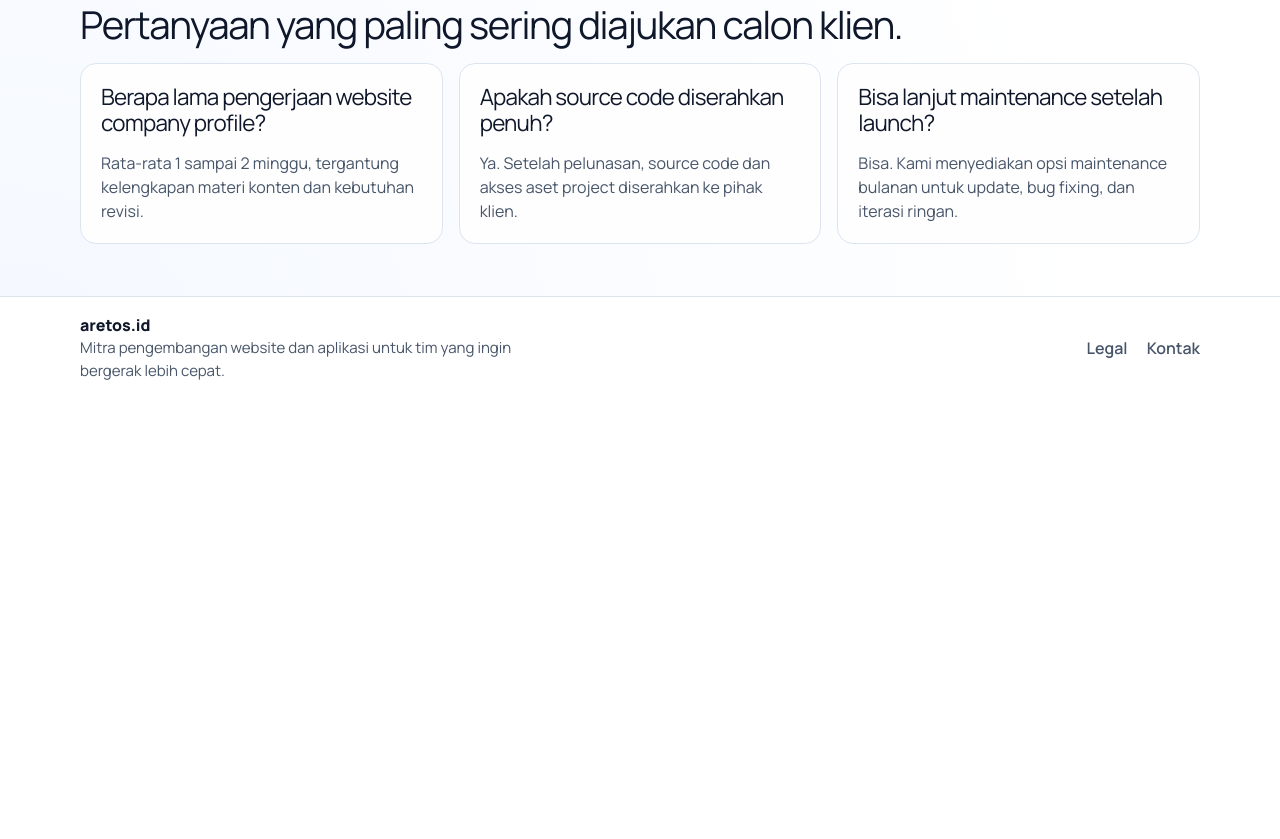
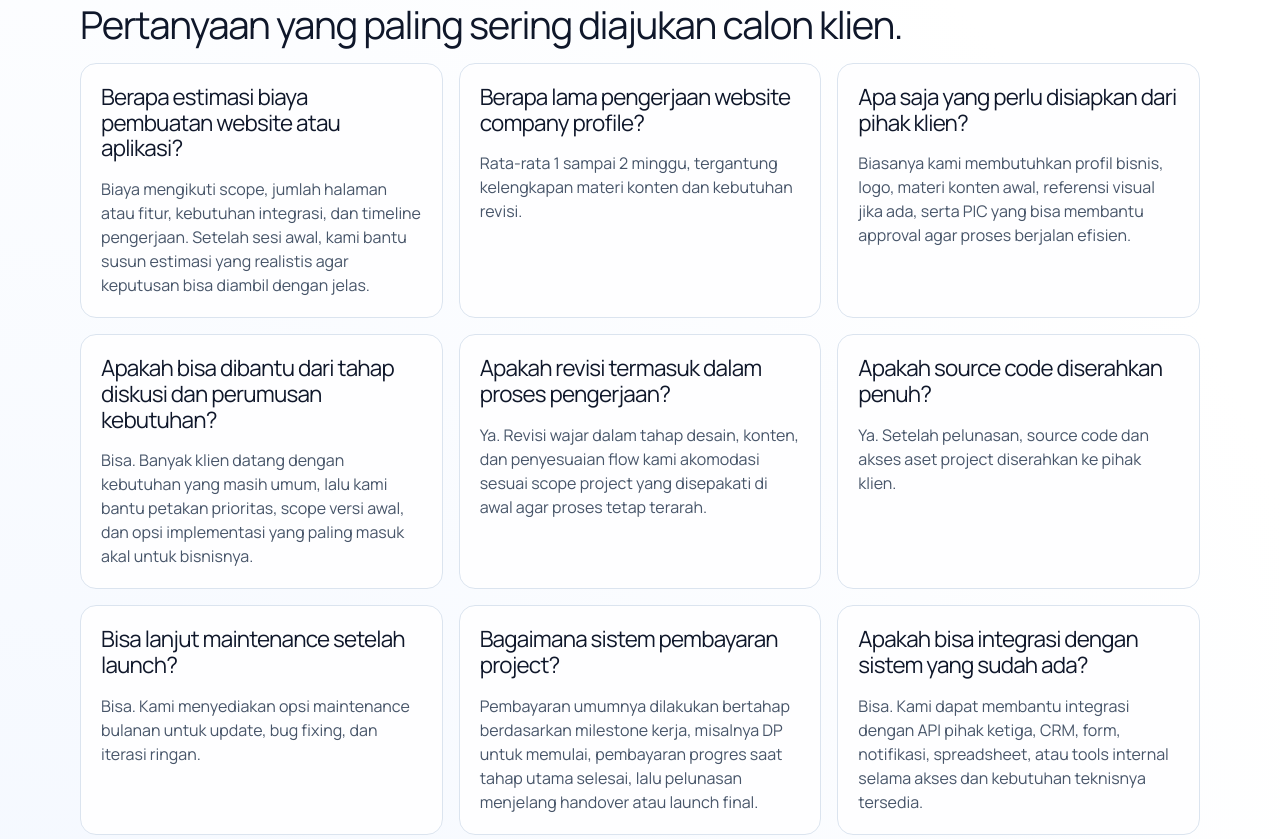
Before and after one commit to omandotkom/aretos.id, an Astro site: page / in a window 1280 px wide. Shown: the part 1786-2625 px from the top of the page. Before the commit the page ends 2185 px from the top, so only its background shows below. Built offline with nearby package versions, Linux system fonts and the light colour scheme; Astro itself is replaced by a stand-in of ours.

Commit message:
Expand homepage FAQ for trust and conversion

```diff
--- a/src/pages/index.astro
+++ b/src/pages/index.astro
@@ -10,8 +10,24 @@ const serviceHighlights = [
 
 const faqs = [
   {
+    question: "Berapa estimasi biaya pembuatan website atau aplikasi?",
+    answer: "Biaya mengikuti scope, jumlah halaman atau fitur, kebutuhan integrasi, dan timeline pengerjaan. Setelah sesi awal, kami bantu susun estimasi yang realistis agar keputusan bisa diambil dengan jelas."
+  },
+  {
     question: "Berapa lama pengerjaan website company profile?",
     answer: "Rata-rata 1 sampai 2 minggu, tergantung kelengkapan materi konten dan kebutuhan revisi."
+  },
+  {
+    question: "Apa saja yang perlu disiapkan dari pihak klien?",
+    answer: "Biasanya kami membutuhkan profil bisnis, logo, materi konten awal, referensi visual jika ada, serta PIC yang bisa membantu approval agar proses berjalan efisien."
+  },
+  {
+    question: "Apakah bisa dibantu dari tahap diskusi dan perumusan kebutuhan?",
+    answer: "Bisa. Banyak klien datang dengan kebutuhan yang masih umum, lalu kami bantu petakan prioritas, scope versi awal, dan opsi implementasi yang paling masuk akal untuk bisnisnya."
+  },
+  {
+    question: "Apakah revisi termasuk dalam proses pengerjaan?",
+    answer: "Ya. Revisi wajar dalam tahap desain, konten, dan penyesuaian flow kami akomodasi sesuai scope project yang disepakati di awal agar proses tetap terarah."
   },
   {
     question: "Apakah source code diserahkan penuh?",
@@ -20,6 +36,14 @@ const faqs = [
   {
     question: "Bisa lanjut maintenance setelah launch?",
     answer: "Bisa. Kami menyediakan opsi maintenance bulanan untuk update, bug fixing, dan iterasi ringan."
+  },
+  {
+    question: "Bagaimana sistem pembayaran project?",
+    answer: "Pembayaran umumnya dilakukan bertahap berdasarkan milestone kerja, misalnya DP untuk memulai, pembayaran progres saat tahap utama selesai, lalu pelunasan menjelang handover atau launch final."
+  },
+  {
+    question: "Apakah bisa integrasi dengan sistem yang sudah ada?",
+    answer: "Bisa. Kami dapat membantu integrasi dengan API pihak ketiga, CRM, form, notifikasi, spreadsheet, atau tools internal selama akses dan kebutuhan teknisnya tersedia."
   }
 ];
 ---
```
